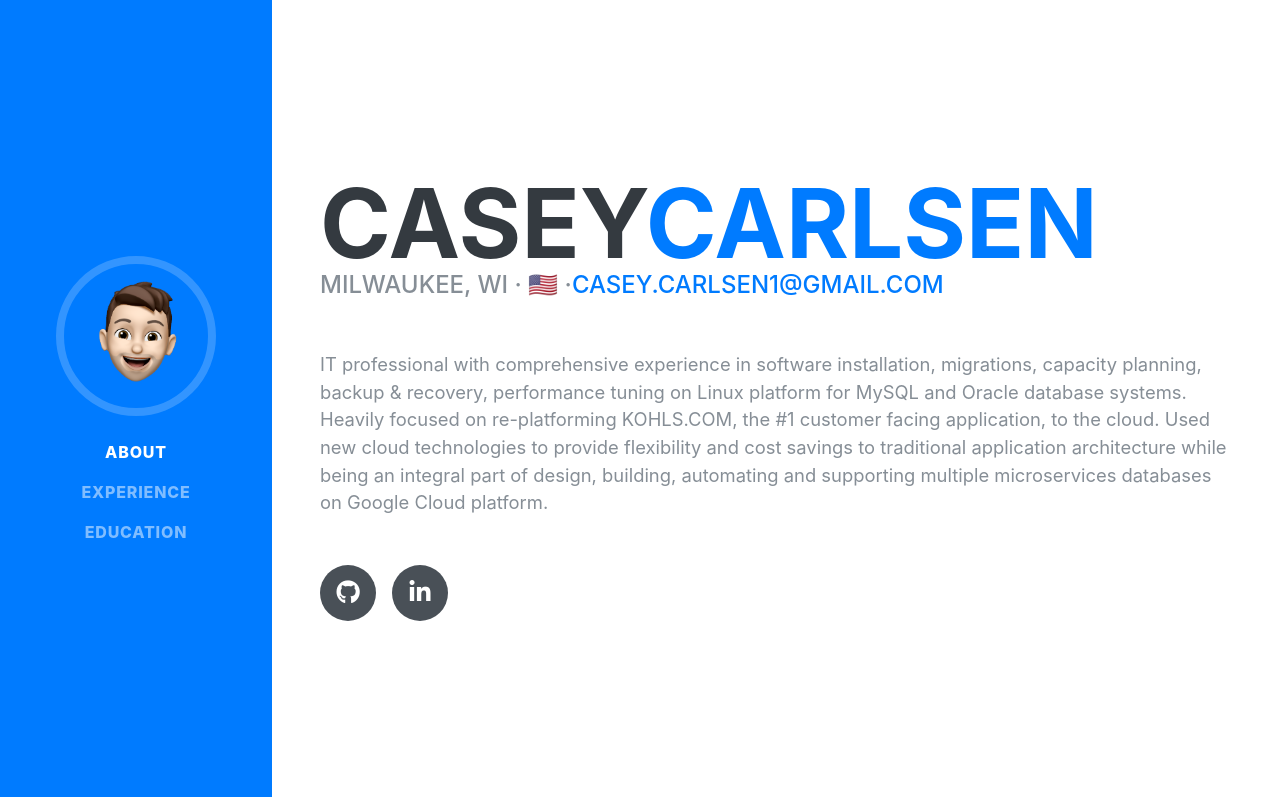
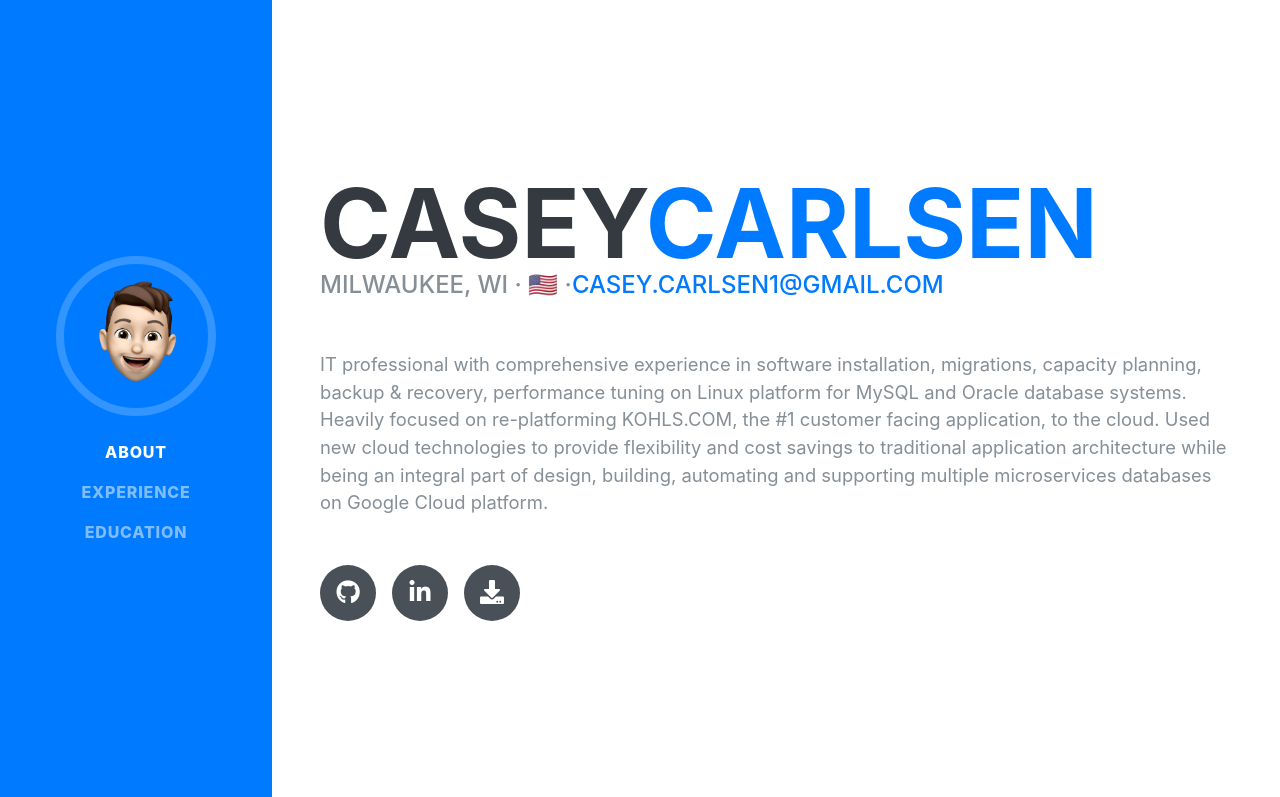
Before and after one commit to chefbc/resume, a Gatsby site: page / in a window 1280 px wide. Shown: the top 797 px of the page. Built offline with nearby package versions, Linux system fonts and the light colour scheme; Gatsby itself is replaced by a stand-in of ours; a web font is replaced by a local one.

Commit message:
add file download

```diff
--- a/config.js
+++ b/config.js
@@ -19,15 +19,20 @@ module.exports = {
   // social
   socialLinks: [
     {
-      icon: 'fa-github',
+      icon: 'fab fa-github',
       name: 'Github',
       url: 'https://github.com/chefbc',
     },
     {
-      icon: 'fa-linkedin-in',
+      icon: 'fab fa-linkedin-in',
       name: 'Linkedin',
       url: 'https://linkedin.com/in/caseycarlsen/',
     },
+    // {
+    //   icon: 'fas fa-download',
+    //   name: 'Download',
+    //   url: 'src/assets/files/resume.pdf',
+    // },
     // {
     //   icon: 'fa-twitter',
     //   name: 'Twitter',
--- a/src/pages/index.js
+++ b/src/pages/index.js
@@ -1,6 +1,8 @@
 import React from 'react';
 
 import Layout from '../components/Layout';
+
+import downloadFile from '../assets/files/resume.pdf'
 
 // import { Link } from 'gatsby';
 import Sidebar from '../components/Sidebar';
@@ -30,10 +32,13 @@ const IndexPage = () => (
               const { icon, url } = social;
               return (
                 <a key={url} href={url}>
-                  <i className={`fab ${icon}`}></i>
+                  <i className={`${icon}`}></i>
                 </a>
               );
             })}
+            <a key={downloadFile} href={downloadFile}>
+              <i className="fas fa-download"></i>
+            </a>
           </div>
         </div>
       </section>
```
Also changed, not shown: 1 other file.
